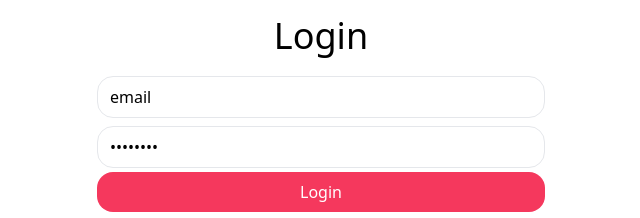
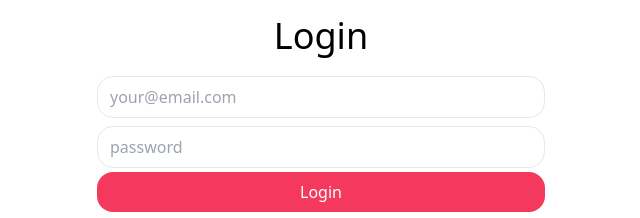
Before and after one commit to jjadeseravla/airbnb, a React (Vite) app in the folder my-project/: page /Login in a window 1280 px wide. Shown: the top 218 px of the page, without its empty margins (319-959 px from the left). Built offline with nearby package versions, Linux system fonts and the light colour scheme.

Commit message:
can now LOG IN

```diff
--- a/my-project/src/Pages/LoginPage.jsx
+++ b/my-project/src/Pages/LoginPage.jsx
@@ -1,18 +1,34 @@
-import {Link} from "react-router-dom";
+import { Link } from "react-router-dom";
+import { useState } from 'react';
+import axios from 'axios';
 
 export default function LoginPage() {
+
+  const [password, setPassword] = useState('');
+  const [email, setEmail] = useState('');
+
+  const loginUser = async (e) => {
+    e.preventDefault();
+    await axios.post('/login', {
+      email,
+      password,
+    })
+  }
+
   return (
     <div className="mt-4 grow flex items-center justify-around">
     <div className="mb-64">
       <h1 className="text-4xl text-center mb-4">Login</h1>
-      <form className="max-w-md mx-auto">
+      <form className="max-w-md mx-auto" onSubmit={loginUser}>
         <input type="email"
                placeholder="your@email.com"
-               value="email"
+            value={email}
+            onChange={(e) => setEmail(e.target.value)}
                 />
         <input type="password"
                placeholder="password"
-               value="password"
+            value={password}
+            onChange={(e) => setPassword(e.target.value)}
                />
         <button className="primary">Login</button>
         <div className="text-center py-2 text-gray-500">
--- a/my-project/src/Pages/RegisterPage.jsx
+++ b/my-project/src/Pages/RegisterPage.jsx
@@ -22,7 +22,7 @@ export default function RegisterPage() {
     } catch (e) {
       alert("registration failed");
     }
-    axios.get('test');
+    // axios.get('test');
 
     // const response = await fetch('/register', {
     //   method: 'POST',
```
